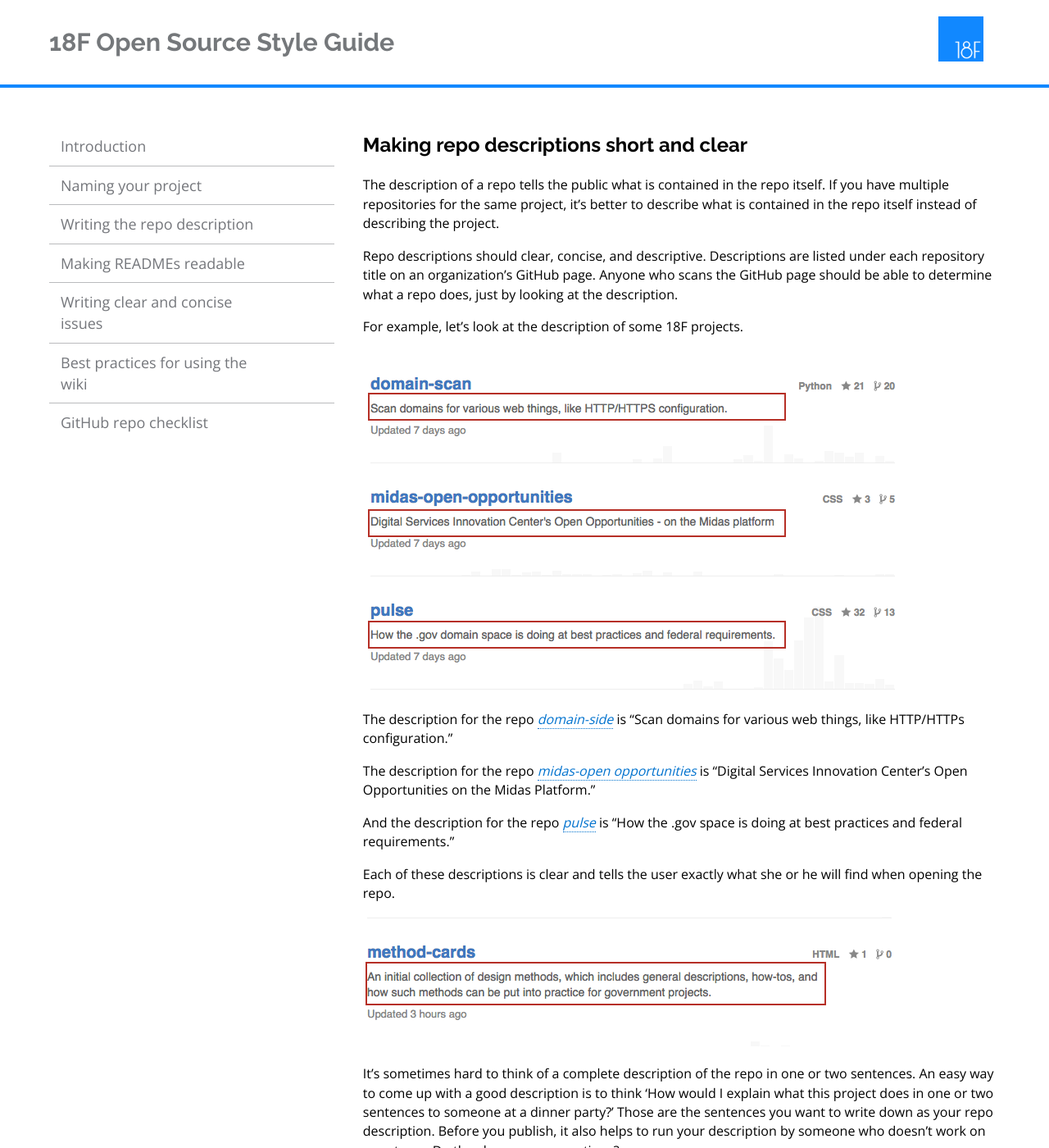
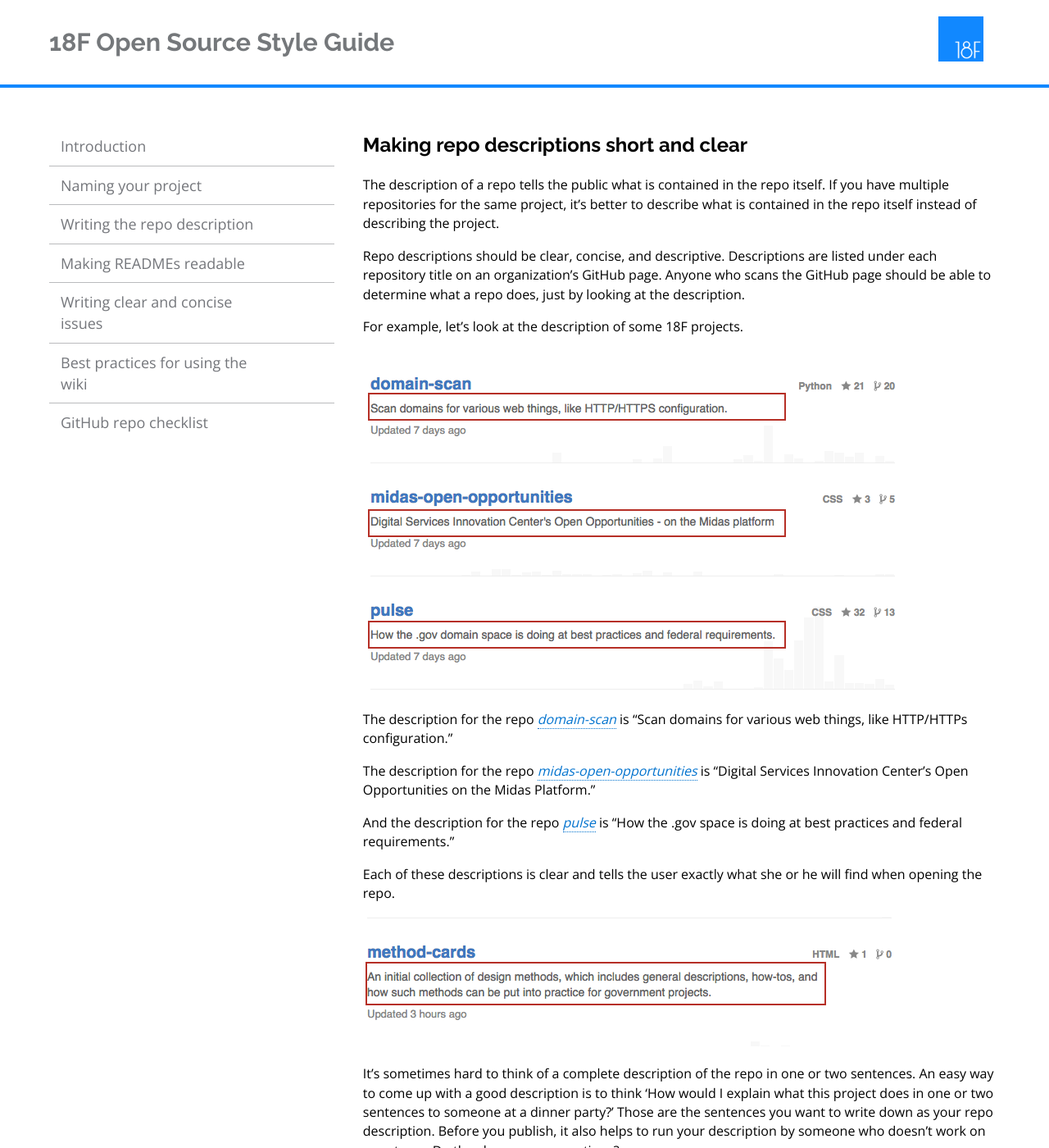
Before and after one commit to 18F/open-source-guide, a Jekyll site: the page built from pages/writing-the-repo-description.md, in a window 1280 px wide and 1400 px high. Shown: the whole window at 82% size. Built offline with Jekyll 4.4.1, drawn with Linux system fonts in a browser that asks for light colours; nearby versions of some CDN libraries; Markdown is read by kramdown in place of the engine named in the settings.

Commit message:
spelling updates to writing-the-repo-description.md

```diff
--- a/pages/writing-the-repo-description.md
+++ b/pages/writing-the-repo-description.md
@@ -6,15 +6,15 @@ title: Making repo descriptions short and clear
 
 The description of a repo tells the public what is contained in the repo itself. If you have multiple repositories for the same project, it's better to describe what is contained in the repo itself instead of describing the project.
 
-Repo descriptions should clear, concise, and descriptive. Descriptions are listed under each repository title on an organization’s GitHub page. Anyone who scans the GitHub page should be able to determine what a repo does, just by looking at the description.
+Repo descriptions should be clear, concise, and descriptive. Descriptions are listed under each repository title on an organization’s GitHub page. Anyone who scans the GitHub page should be able to determine what a repo does, just by looking at the description.
 
 For example, let's look at the description of some 18F projects.
 
 <img src="{{site.baseurl}}/images/descriptions-on-github.png" alt="18F GitHub repositories and descriptions, which are written below">
 
-The description for the repo [*domain-side*](https://github.com/18F/domain-scan) is "Scan domains for various web things, like HTTP/HTTPs configuration."
+The description for the repo [*domain-scan*](https://github.com/18F/domain-scan) is "Scan domains for various web things, like HTTP/HTTPs configuration."
 
-The description for the repo [*midas-open opportunities*](https://github.com/18F/midas-open-opportunities) is "Digital Services Innovation Center's Open Opportunities on the Midas Platform."
+The description for the repo [*midas-open-opportunities*](https://github.com/18F/midas-open-opportunities) is "Digital Services Innovation Center's Open Opportunities on the Midas Platform."
 
 And the description for the repo [*pulse*](https://github.com/18F/pulse) is "How the .gov space is doing at best practices and federal requirements."
 
```
